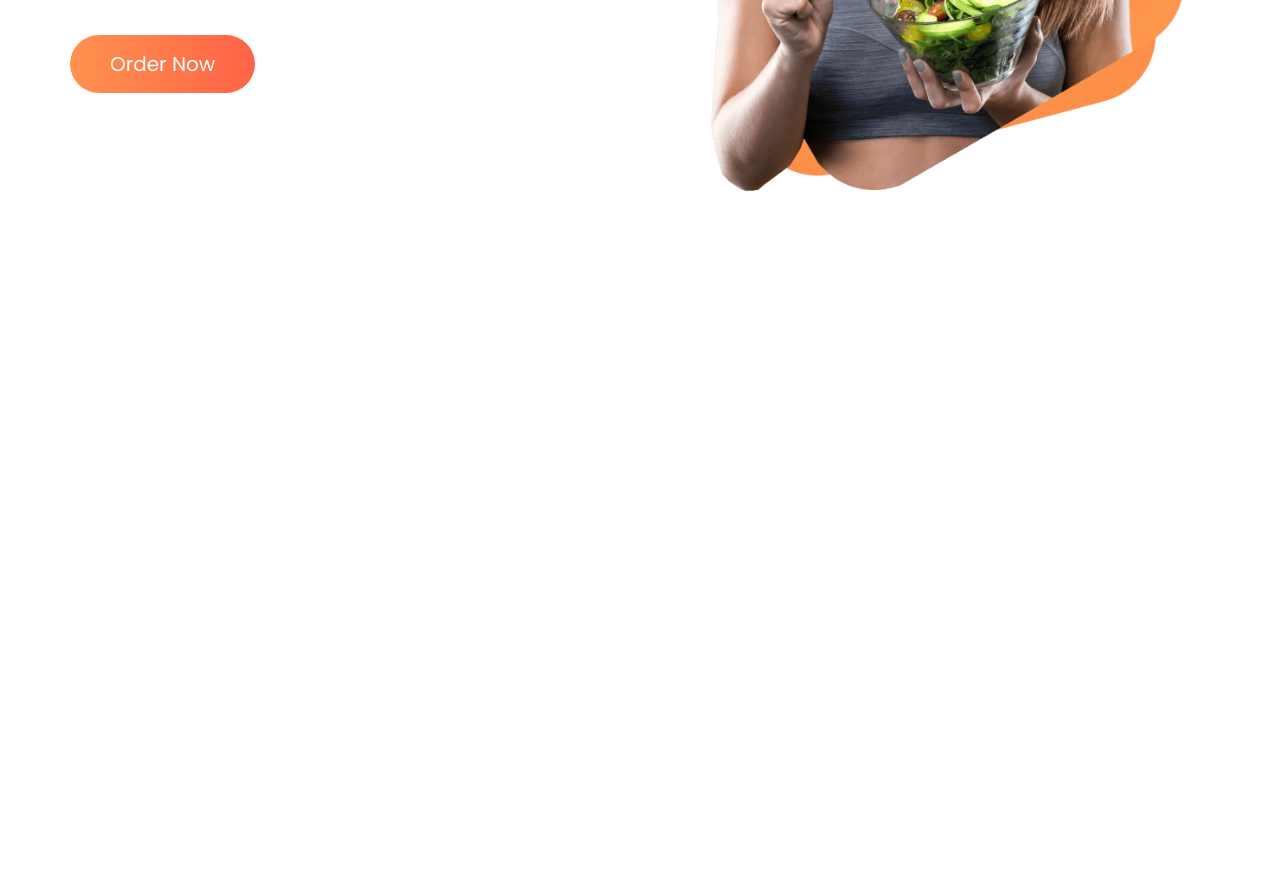
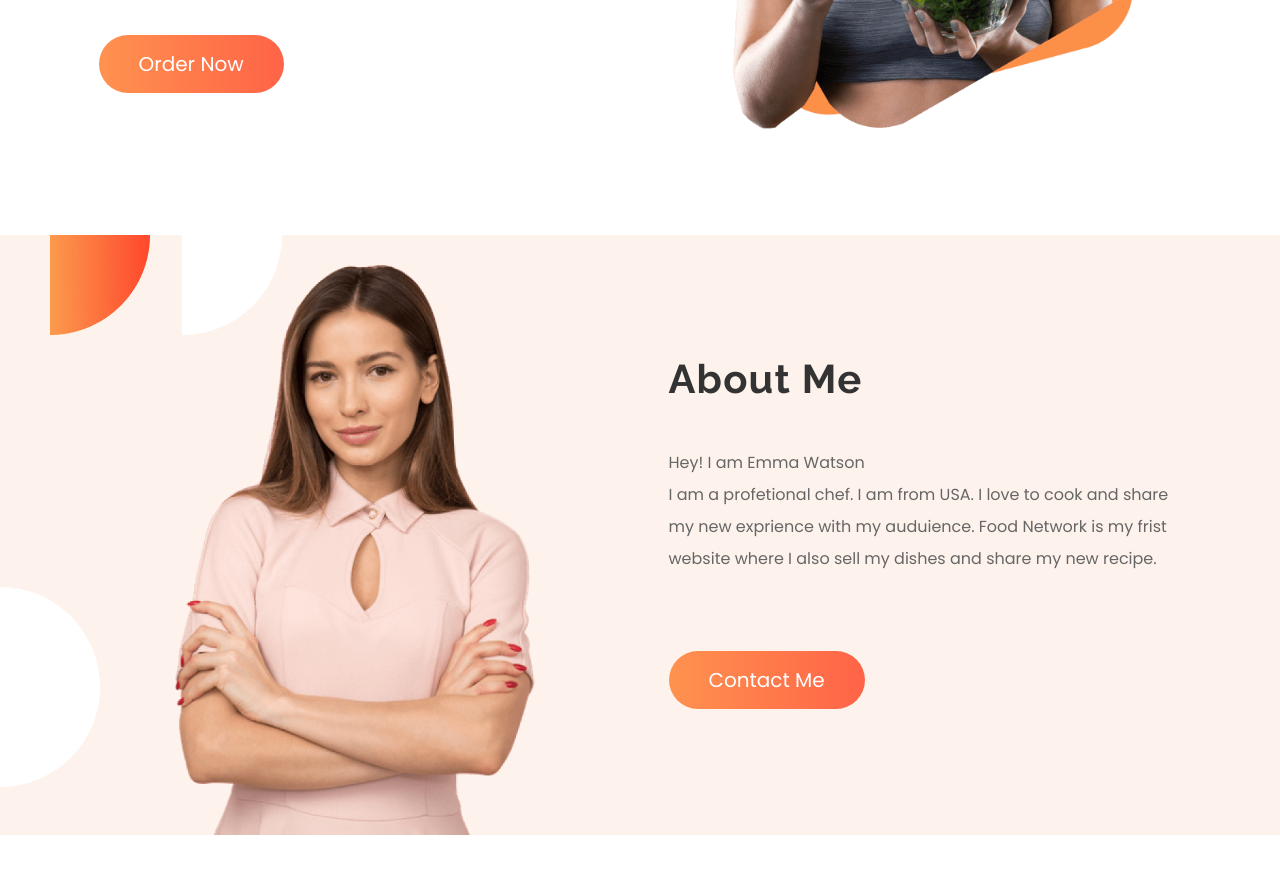
Before and after one commit to IH-Tahim/foodNetworkProject, a plain HTML site: page index.html in a window 1280 px wide. Shown: the part 541-1414 px from the top of the page. Before the commit the page ends 841 px from the top, so only its background shows below. Drawn offline with Linux system fonts and the light colour scheme.

Commit message:
about me section added

```diff
--- a/index.html
+++ b/index.html
@@ -24,13 +24,28 @@
         </div>
     </header>
     <section class="section hero-section">
-        <div class="hero-text devide-2">
-            <h2><span>Skip</span> The Diet,<br>Just Eat Healthy<br>With Food Network</h2>
-            <p>Imagine you don't need a diet because we provide<br>healthy and delicious food for you!</p>
-            <a href="#">order now</a>
+        <div class="row">
+            <div class="hero-text devide-2">
+                <h2><span>Skip</span> The Diet,<br>Just Eat Healthy<br>With Food Network</h2>
+                <p>Imagine you don't need a diet because we provide<br>healthy and delicious food for you!</p>
+                <a class="button" href="#">order now</a>
+            </div>
+            <div class="hero-img devide-2">
+                <img src="img/Group 8425.png" alt="banner image">
+            </div>
         </div>
-        <div class="hero-img devide-2">
-            <img src="img/Group 8425.png" alt="banner image">
+    </section>
+    <!-- About Section Start -->
+    <section class="section about-section">
+        <div class="row">
+            <div class="about-img-box devide-2">
+                <img src="img/Person Image.png" alt="person image">
+            </div>
+            <div class="about-text-box devide-2">
+                <h2>About Me</h2>
+                <p>Hey! I am Emma Watson<br>I am a profetional chef. I am from USA. I love to cook and share my new exprience with my auduience. Food Network is my frist website where I also sell my dishes and share my new recipe.</p>
+                <a class="button" href="#">contact me</a>
+            </div>
         </div>
     </section>
 </body>
--- a/style.css
+++ b/style.css
@@ -19,8 +19,18 @@ a{
 }
 .section{
     margin-bottom: 80px;
+}
+.row{
+    max-width: 1140px;
     display: flex;
-    max-width: 1140px;
+}
+.button{
+    background-image: linear-gradient(90deg,#ff924f,tomato);
+    padding: 15px 40px;
+    border-radius: 30px;
+    color: white;
+    text-transform: capitalize;
+    font-size: 20px;
 }
 /* Header Section Start*/
 .header{
@@ -42,7 +52,7 @@ a{
 
 /* Hero Section Start*/
 .devide-2{
-    width: 50%;
+    width: 45%;
 }
 .hero-text h2{
     font-size: 50px;
@@ -55,17 +65,33 @@ a{
 .hero-text p{
     padding-bottom: 75px;
 }
-.hero-text a{
-    background-image: linear-gradient(90deg,#ff924f,tomato);
-    padding: 15px 40px;
-    border-radius: 30px;
-    color: white;
-    text-transform: capitalize;
-    font-size: 20px;
-}
 .hero-img img{
     width: 100%;
 }
 /* Hero Section End*/
 
 /* About Section Start*/
+.about-section{
+    /* height: 90vh; */
+    background-image: url(img/7.png);
+    background-repeat: no-repeat;
+}
+.about-img-box{
+    margin-top: 30px;
+    text-align: center;
+}
+.about-img-box img{
+    width: 70%;
+}
+.about-text-box{
+    margin-top: 120px;
+}
+.about-text-box h2{
+    font-size: 40px;
+    margin-bottom: 45px;
+    letter-spacing: 1.2px;
+}
+.about-text-box p{
+    margin-bottom: 90px;
+    line-height: 2;
+}
```
Also changed, not shown: img/Person Image.png (added).
